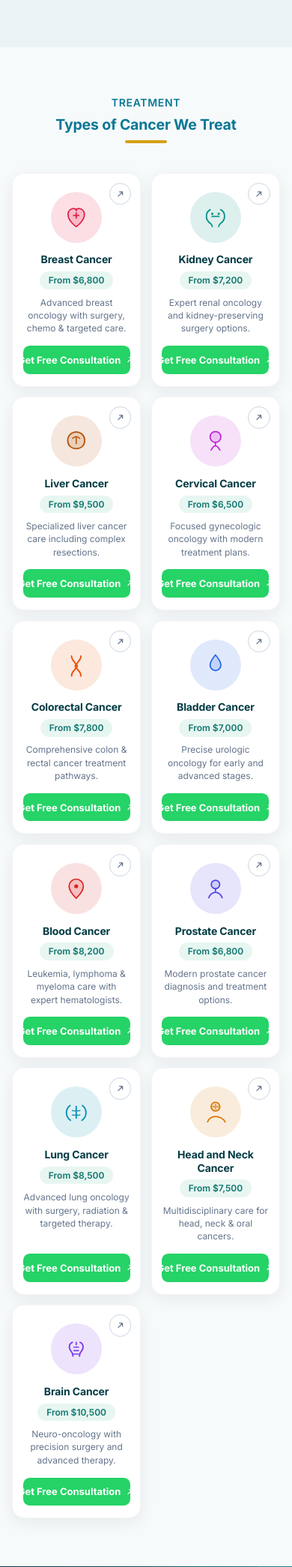
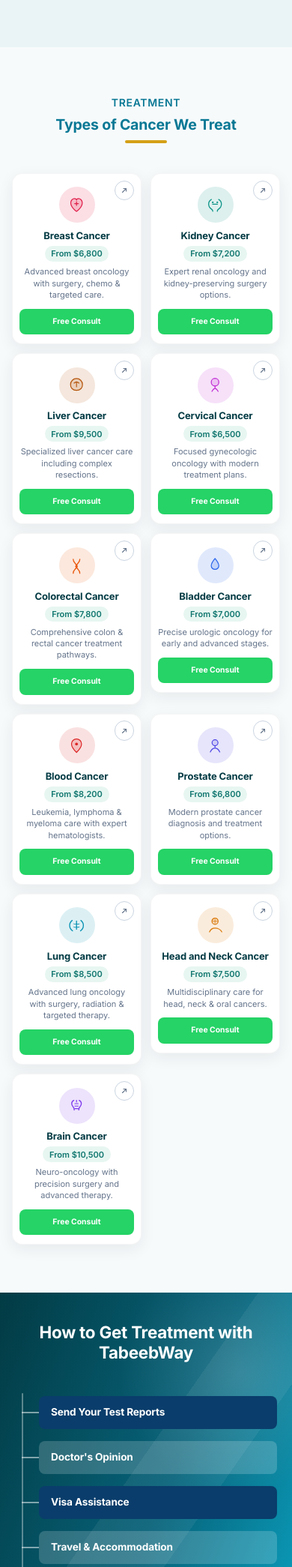
Before and after one commit to mnadwi3/kenyalandingpage, a PHP site: page / in a window 390 px wide. Shown: the part 2393-4483 px from the top of the page at 75% size. Run offline with PHP 8.4, Linux system fonts and the light colour scheme; some libraries are stand-ins or nearby versions.

Commit message:
Tighten treatment cards on mobile and prevent CTA button overflow.
Co-authored-by: Cursor <cursoragent@cursor.com>

```diff
--- a/css/styles.css
+++ b/css/styles.css
@@ -175,7 +175,8 @@ label {
 .tx-grid {
   display: grid;
   grid-template-columns: repeat(2, minmax(0, 1fr));
-  gap: 0.85rem;
+  gap: 0.75rem;
+  align-items: start;
 }
 @media (min-width: 1024px) {
   .tx-grid {
@@ -190,12 +191,13 @@ label {
   align-items: center;
   text-align: center;
   background: #fff;
-  border-radius: 1rem;
-  padding: 1.35rem 0.85rem 1rem;
+  border-radius: 0.85rem;
+  padding: 1rem 0.55rem 0.75rem;
   box-shadow: 0 6px 20px rgba(15, 23, 42, 0.07);
   border: 1px solid rgba(15, 23, 42, 0.04);
   transition: transform 0.2s ease, box-shadow 0.2s ease;
-  height: 100%;
+  min-width: 0;
+  width: 100%;
 }
 .tx-card:hover {
   transform: translateY(-3px);
@@ -203,10 +205,10 @@ label {
 }
 .tx-page-link {
   position: absolute;
-  top: 0.75rem;
-  right: 0.75rem;
-  width: 1.85rem;
-  height: 1.85rem;
+  top: 0.55rem;
+  right: 0.55rem;
+  width: 1.65rem;
+  height: 1.65rem;
   border-radius: 999px;
   border: 1.5px solid #CBD5E1;
   color: #64748B;
@@ -224,13 +226,13 @@ label {
   background: #F0F9FB;
 }
 .tx-page-link svg {
-  width: 0.85rem;
-  height: 0.85rem;
+  width: 0.75rem;
+  height: 0.75rem;
   display: block;
 }
 .tx-icon {
-  width: 4.25rem;
-  height: 4.25rem;
+  width: 3rem;
+  height: 3rem;
   border-radius: 999px;
   background: #EAF7F4;
   background: color-mix(in srgb, var(--tx-color, #076279) 14%, #fff);
@@ -238,12 +240,12 @@ label {
   display: flex;
   align-items: center;
   justify-content: center;
-  margin: 0.15rem 0 0.85rem;
+  margin: 0.1rem 0 0.55rem;
   flex-shrink: 0;
 }
 .tx-icon svg {
-  width: 2.35rem;
-  height: 2.35rem;
+  width: 1.65rem;
+  height: 1.65rem;
   display: block;
 }
 .tx-body {
@@ -251,12 +253,12 @@ label {
   display: flex;
   flex-direction: column;
   align-items: center;
-  flex: 1;
+  min-width: 0;
 }
 .tx-card h3,
 .tx-body h3 {
-  margin: 0 0 0.45rem;
-  font-size: 0.875rem !important;
+  margin: 0 0 0.35rem;
+  font-size: 0.8125rem !important;
   font-weight: 700 !important;
   line-height: 1.25 !important;
   color: #023B44;
@@ -274,58 +276,68 @@ label {
   display: inline-flex;
   align-items: center;
   justify-content: center;
-  margin: 0 0 0.55rem;
-  padding: 0.25rem 0.75rem;
+  margin: 0 0 0.4rem;
+  padding: 0.2rem 0.55rem;
   border-radius: 999px;
   background: #E7F6F1;
   color: #0F766E;
-  font-size: 0.75rem;
+  font-size: 0.6875rem;
   font-weight: 600;
   line-height: 1.3;
   white-space: nowrap;
 }
 .tx-card p,
 .tx-body p {
-  margin: 0 0 0.9rem;
-  font-size: 0.75rem;
-  line-height: 1.45;
+  margin: 0 0 0.65rem;
+  font-size: 0.6875rem;
+  line-height: 1.4;
   color: #64748b;
-  flex: 1;
 }
 .tx-book {
   display: inline-flex;
   align-items: center;
   justify-content: center;
-  gap: 0.35rem;
+  gap: 0.25rem;
   width: 100%;
-  min-height: 2.35rem;
-  padding: 0.5rem 0.6rem;
-  margin-top: auto;
-  border-radius: 0.55rem;
+  max-width: 100%;
+  box-sizing: border-box;
+  min-height: 2.15rem;
+  padding: 0.45rem 0.35rem;
+  margin-top: 0;
+  border-radius: 0.5rem;
   background: #25D366;
   color: #fff;
-  font-size: 0.8125rem;
+  font-size: 0.65rem;
   font-weight: 700;
-  line-height: 1.1;
+  line-height: 1.2;
   text-decoration: none;
-  white-space: nowrap;
+  white-space: normal;
+  text-align: center;
+  hyphens: auto;
+  overflow-wrap: anywhere;
   transition: background 0.15s ease;
 }
 .tx-book:hover { background: #1ebe57; }
 .tx-book svg {
-  width: 0.85rem;
-  height: 0.85rem;
-  flex-shrink: 0;
+  display: none;
 }
+.tx-book-full { display: none; }
+.tx-book-short { display: inline; }
 
 @media (min-width: 640px) {
-  .tx-card { padding: 1.5rem 1.1rem 1.15rem; }
+  .tx-grid { align-items: stretch; gap: 1rem; }
+  .tx-card {
+    padding: 1.5rem 1.1rem 1.15rem;
+    height: 100%;
+    border-radius: 1rem;
+  }
   .tx-page-link {
     width: 2rem;
     height: 2rem;
     top: 0.9rem;
     right: 0.9rem;
   }
+  .tx-page-link svg { width: 0.85rem; height: 0.85rem; }
   .tx-icon {
     width: 4.75rem;
     height: 4.75rem;
@@ -335,17 +347,35 @@ label {
     width: 2.6rem;
     height: 2.6rem;
   }
+  .tx-body { flex: 1; }
   .tx-card h3,
   .tx-body h3 {
     font-size: 1rem !important;
   }
-  .tx-price { font-size: 0.8125rem; }
+  .tx-price { font-size: 0.8125rem; padding: 0.25rem 0.75rem; margin-bottom: 0.55rem; }
   .tx-card p,
   .tx-body p {
     font-size: 0.8125rem;
     line-height: 1.5;
+    margin-bottom: 0.9rem;
+    flex: 1;
   }
-  .tx-book { font-size: 0.875rem; min-height: 2.5rem; }
+  .tx-book {
+    margin-top: auto;
+    font-size: 0.875rem;
+    min-height: 2.5rem;
+    padding: 0.5rem 0.75rem;
+    white-space: nowrap;
+    overflow-wrap: normal;
+  }
+  .tx-book-short { display: none; }
+  .tx-book-full { display: inline; }
+  .tx-book svg {
+    display: block;
+    width: 0.85rem;
+    height: 0.85rem;
+    flex-shrink: 0;
+  }
 }
 
 /* ---- Treatment detail pages ---- */
--- a/index.html
+++ b/index.html
@@ -59,7 +59,7 @@
   <link rel="preconnect" href="https://fonts.gstatic.com" crossorigin>
   <link href="https://fonts.googleapis.com/css2?family=Inter:wght@400;500;600;700&display=swap" rel="stylesheet">
 
-  <link rel="stylesheet" href="css/styles.css?v=20260801-tx-pages">
+  <link rel="stylesheet" href="css/styles.css?v=20260801-txcards">
 </head>
 <body class="bg-white antialiased">
   <!-- Google Tag Manager (noscript) -->
@@ -460,7 +460,7 @@
               <span class="tx-price">From $6,800</span>
               <p>Advanced breast oncology with surgery, chemo &amp; targeted care.</p>
             </div>
-            <a class="tx-book" href="https://wa.me/918979983149?text=Hi%2C%20I%20want%20a%20free%20consultation%20for%20Breast%20Cancer%20treatment" target="_blank" rel="noopener noreferrer">Get Free Consultation <svg viewBox="0 0 24 24" fill="none" stroke="currentColor" stroke-width="2.2" aria-hidden="true"><path stroke-linecap="round" stroke-linejoin="round" d="M7 17L17 7M10 7h7v7"/></svg></a>
+            <a class="tx-book" href="https://wa.me/918979983149?text=Hi%2C%20I%20want%20a%20free%20consultation%20for%20Breast%20Cancer%20treatment" target="_blank" rel="noopener noreferrer"><span class="tx-book-short">Free Consult</span><span class="tx-book-full">Get Free Consultation</span> <svg viewBox="0 0 24 24" fill="none" stroke="currentColor" stroke-width="2.2" aria-hidden="true"><path stroke-linecap="round" stroke-linejoin="round" d="M7 17L17 7M10 7h7v7"/></svg></a>
           </article>
           <article class="tx-card reveal">
             <a class="tx-page-link" href="treatments/kidney-cancer.html" aria-label="Open Kidney Cancer details page"><svg viewBox="0 0 24 24" fill="none" stroke="currentColor" stroke-width="2.2" aria-hidden="true"><path stroke-linecap="round" stroke-linejoin="round" d="M7 17L17 7M10 7h7v7"/></svg></a>
@@ -472,7 +472,7 @@
               <span class="tx-price">From $7,200</span>
               <p>Expert renal oncology and kidney-preserving surgery options.</p>
             </div>
-            <a class="tx-book" href="https://wa.me/918979983149?text=Hi%2C%20I%20want%20a%20free%20consultation%20for%20Kidney%20Cancer%20treatment" target="_blank" rel="noopener noreferrer">Get Free Consultation <svg viewBox="0 0 24 24" fill="none" stroke="currentColor" stroke-width="2.2" aria-hidden="true"><path stroke-linecap="round" stroke-linejoin="round" d="M7 17L17 7M10 7h7v7"/></svg></a>
+            <a class="tx-book" href="https://wa.me/918979983149?text=Hi%2C%20I%20want%20a%20free%20consultation%20for%20Kidney%20Cancer%20treatment" target="_blank" rel="noopener noreferrer"><span class="tx-book-short">Free Consult</span><span class="tx-book-full">Get Free Consultation</span> <svg viewBox="0 0 24 24" fill="none" stroke="currentColor" stroke-width="2.2" aria-hidden="true"><path stroke-linecap="round" stroke-linejoin="round" d="M7 17L17 7M10 7h7v7"/></svg></a>
           </article>
           <article class="tx-card reveal">
             <a class="tx-page-link" href="treatments/liver-cancer.html" aria-label="Open Liver Cancer details page"><svg viewBox="0 0 24 24" fill="none" stroke="currentColor" stroke-width="2.2" aria-hidden="true"><path stroke-linecap="round" stroke-linejoin="round" d="M7 17L17 7M10 7h7v7"/></svg></a>
@@ -484,7 +484,7 @@
               <span class="tx-price">From $9,500</span>
               <p>Specialized liver cancer care including complex resections.</p>
             </div>
-            <a class="tx-book" href="https://wa.me/918979983149?text=Hi%2C%20I%20want%20a%20free%20consultation%20for%20Liver%20Cancer%20treatment" target="_blank" rel="noopener noreferrer">Get Free Consultation <svg viewBox="0 0 24 24" fill="none" stroke="currentColor" stroke-width="2.2" aria-hidden="true"><path stroke-linecap="round" stroke-linejoin="round" d="M7 17L17 7M10 7h7v7"/></svg></a>
+            <a class="tx-book" href="https://wa.me/918979983149?text=Hi%2C%20I%20want%20a%20free%20consultation%20for%20Liver%20Cancer%20treatment" target="_blank" rel="noopener noreferrer"><span class="tx-book-short">Free Consult</span><span class="tx-book-full">Get Free Consultation</span> <svg viewBox="0 0 24 24" fill="none" stroke="currentColor" stroke-width="2.2" aria-hidden="true"><path stroke-linecap="round" stroke-linejoin="round" d="M7 17L17 7M10 7h7v7"/></svg></a>
           </article>
           <article class="tx-card reveal">
             <a class="tx-page-link" href="treatments/cervical-cancer.html" aria-label="Open Cervical Cancer details page"><svg viewBox="0 0 24 24" fill="none" stroke="currentColor" stroke-width="2.2" aria-hidden="true"><path stroke-linecap="round" stroke-linejoin="round" d="M7 17L17 7M10 7h7v7"/></svg></a>
@@ -496,7 +496,7 @@
               <span class="tx-price">From $6,500</span>
               <p>Focused gynecologic oncology with modern treatment plans.</p>
             </div>
-            <a class="tx-book" href="https://wa.me/918979983149?text=Hi%2C%20I%20want%20a%20free%20consultation%20for%20Cervical%20Cancer%20treatment" target="_blank" rel="noopener noreferrer">Get Free Consultation <svg viewBox="0 0 24 24" fill="none" stroke="currentColor" stroke-width="2.2" aria-hidden="true"><path stroke-linecap="round" stroke-linejoin="round" d="M7 17L17 7M10 7h7v7"/></svg></a>
+            <a class="tx-book" href="https://wa.me/918979983149?text=Hi%2C%20I%20want%20a%20free%20consultation%20for%20Cervical%20Cancer%20treatment" target="_blank" rel="noopener noreferrer"><span class="tx-book-short">Free Consult</span><span class="tx-book-full">Get Free Consultation</span> <svg viewBox="0 0 24 24" fill="none" stroke="currentColor" stroke-width="2.2" aria-hidden="true"><path stroke-linecap="round" stroke-linejoin="round" d="M7 17L17 7M10 7h7v7"/></svg></a>
           </article>
           <article class="tx-card reveal">
             <a class="tx-page-link" href="treatments/colorectal-cancer.html" aria-label="Open Colorectal Cancer details page"><svg viewBox="0 0 24 24" fill="none" stroke="currentColor" stroke-width="2.2" aria-hidden="true"><path stroke-linecap="round" stroke-linejoin="round" d="M7 17L17 7M10 7h7v7"/></svg></a>
@@ -508,7 +508,7 @@
               <span class="tx-price">From $7,800</span>
               <p>Comprehensive colon &amp; rectal cancer treatment pathways.</p>
             </div>
-            <a class="tx-book" href="https://wa.me/918979983149?text=Hi%2C%20I%20want%20a%20free%20consultation%20for%20Colorectal%20Cancer%20treatment" target="_blank" rel="noopener noreferrer">Get Free Consultation <svg viewBox="0 0 24 24" fill="none" stroke="currentColor" stroke-width="2.2" aria-hidden="true"><path stroke-linecap="round" stroke-linejoin="round" d="M7 17L17 7M10 7h7v7"/></svg></a>
+            <a class="tx-book" href="https://wa.me/918979983149?text=Hi%2C%20I%20want%20a%20free%20consultation%20for%20Colorectal%20Cancer%20treatment" target="_blank" rel="noopener noreferrer"><span class="tx-book-short">Free Consult</span><span class="tx-book-full">Get Free Consultation</span> <svg viewBox="0 0 24 24" fill="none" stroke="currentColor" stroke-width="2.2" aria-hidden="true"><path stroke-linecap="round" stroke-linejoin="round" d="M7 17L17 7M10 7h7v7"/></svg></a>
           </article>
           <article class="tx-card reveal">
             <a class="tx-page-link" href="treatments/bladder-cancer.html" aria-label="Open Bladder Cancer details page"><svg viewBox="0 0 24 24" fill="none" stroke="currentColor" stroke-width="2.2" aria-hidden="true"><path stroke-linecap="round" stroke-linejoin="round" d="M7 17L17 7M10 7h7v7"/></svg></a>
@@ -520,7 +520,7 @@
               <span class="tx-price">From $7,000</span>
               <p>Precise urologic oncology for early and advanced stages.</p>
             </div>
-            <a class="tx-book" href="https://wa.me/918979983149?text=Hi%2C%20I%20want%20a%20free%20consultation%20for%20Bladder%20Cancer%20treatment" target="_blank" rel="noopener noreferrer">Get Free Consultation <svg viewBox="0 0 24 24" fill="none" stroke="currentColor" stroke-width="2.2" aria-hidden="true"><path stroke-linecap="round" stroke-linejoin="round" d="M7 17L17 7M10 7h7v7"/></svg></a>
+            <a class="tx-book" href="https://wa.me/918979983149?text=Hi%2C%20I%20want%20a%20free%20consultation%20for%20Bladder%20Cancer%20treatment" target="_blank" rel="noopener noreferrer"><span class="tx-book-short">Free Consult</span><span class="tx-book-full">Get Free Consultation</span> <svg viewBox="0 0 24 24" fill="none" stroke="currentColor" stroke-width="2.2" aria-hidden="true"><path stroke-linecap="round" stroke-linejoin="round" d="M7 17L17 7M10 7h7v7"/></svg></a>
           </article>
           <article class="tx-card reveal">
             <a class="tx-page-link" href="treatments/blood-cancer.html" aria-label="Open Blood Cancer details page"><svg viewBox="0 0 24 24" fill="none" stroke="currentColor" stroke-width="2.2" aria-hidden="true"><path stroke-linecap="round" stroke-linejoin="round" d="M7 17L17 7M10 7h7v7"/></svg></a>
@@ -532,7 +532,7 @@
               <span class="tx-price">From $8,200</span>
               <p>Leukemia, lymphoma &amp; myeloma care with expert hematologists.</p>
             </div>
-            <a class="tx-book" href="https://wa.me/918979983149?text=Hi%2C%20I%20want%20a%20free%20consultation%20for%20Blood%20Cancer%20treatment" target="_blank" rel="noopener noreferrer">Get Free Consultation <svg viewBox="0 0 24 24" fill="none" stroke="currentColor" stroke-width="2.2" aria-hidden="true"><path stroke-linecap="round" stroke-linejoin="round" d="M7 17L17 7M10 7h7v7"/></svg></a>
+            <a class="tx-book" href="https://wa.me/918979983149?text=Hi%2C%20I%20want%20a%20free%20consultation%20for%20Blood%20Cancer%20treatment" target="_blank" rel="noopener noreferrer"><span class="tx-book-short">Free Consult</span><span class="tx-book-full">Get Free Consultation</span> <svg viewBox="0 0 24 24" fill="none" stroke="currentColor" stroke-width="2.2" aria-hidden="true"><path stroke-linecap="round" stroke-linejoin="round" d="M7 17L17 7M10 7h7v7"/></svg></a>
           </article>
           <article class="tx-card reveal">
             <a class="tx-page-link" href="treatments/prostate-cancer.html" aria-label="Open Prostate Cancer details page"><svg viewBox="0 0 24 24" fill="none" stroke="currentColor" stroke-width="2.2" aria-hidden="true"><path stroke-linecap="round" stroke-linejoin="round" d="M7 17L17 7M10 7h7v7"/></svg></a>
@@ -544,7 +544,7 @@
               <span class="tx-price">From $6,800</span>
               <p>Modern prostate cancer diagnosis and treatment options.</p>
             </div>
-            <a class="tx-book" href="https://wa.me/918979983149?text=Hi%2C%20I%20want%20a%20free%20consultation%20for%20Prostate%20Cancer%20treatment" target="_blank" rel="noopener noreferrer">Get Free Consultation <svg viewBox="0 0 24 24" fill="none" stroke="currentColor" stroke-width="2.2" aria-hidden="true"><path stroke-linecap="round" stroke-linejoin="round" d="M7 17L17 7M10 7h7v7"/></svg></a>
+            <a class="tx-book" href="https://wa.me/918979983149?text=Hi%2C%20I%20want%20a%20free%20consultation%20for%20Prostate%20Cancer%20treatment" target="_blank" rel="noopener noreferrer"><span class="tx-book-short">Free Consult</span><span class="tx-book-full">Get Free Consultation</span> <svg viewBox="0 0 24 24" fill="none" stroke="currentColor" stroke-width="2.2" aria-hidden="true"><path stroke-linecap="round" stroke-linejoin="round" d="M7 17L17 7M10 7h7v7"/></svg></a>
           </article>
           <article class="tx-card reveal">
             <a class="tx-page-link" href="treatments/lung-cancer.html" aria-label="Open Lung Cancer details page"><svg viewBox="0 0 24 24" fill="none" stroke="currentColor" stroke-width="2.2" aria-hidden="true"><path stroke-linecap="round" stroke-linejoin="round" d="M7 17L17 7M10 7h7v7"/></svg></a>
@@ -556,7 +556,7 @@
               <span class="tx-price">From $8,500</span>
               <p>Advanced lung oncology with surgery, radiation &amp; targeted therapy.</p>
             </div>
-            <a class="tx-book" href="https://wa.me/918979983149?text=Hi%2C%20I%20want%20a%20free%20consultation%20for%20Lung%20Cancer%20treatment" target="_blank" rel="noopener noreferrer">Get Free Consultation <svg viewBox="0 0 24 24" fill="none" stroke="currentColor" stroke-width="2.2" aria-hidden="true"><path stroke-linecap="round" stroke-linejoin="round" d="M7 17L17 7M10 7h7v7"/></svg></a>
+            <a class="tx-book" href="https://wa.me/918979983149?text=Hi%2C%20I%20want%20a%20free%20consultation%20for%20Lung%20Cancer%20treatment" target="_blank" rel="noopener noreferrer"><span class="tx-book-short">Free Consult</span><span class="tx-book-full">Get Free Consultation</span> <svg viewBox="0 0 24 24" fill="none" stroke="currentColor" stroke-width="2.2" aria-hidden="true"><path stroke-linecap="round" stroke-linejoin="round" d="M7 17L17 7M10 7h7v7"/></svg></a>
           </article>
           <article class="tx-card reveal">
             <a class="tx-page-link" href="treatments/head-and-neck-cancer.html" aria-label="Open Head and Neck Cancer details page"><svg viewBox="0 0 24 24" fill="none" stroke="currentColor" stroke-width="2.2" aria-hidden="true"><path stroke-linecap="round" stroke-linejoin="round" d="M7 17L17 7M10 7h7v7"/></svg></a>
@@ -568,7 +568,7 @@
               <span class="tx-price">From $7,500</span>
               <p>Multidisciplinary care for head, neck &amp; oral cancers.</p>
             </div>
-            <a class="tx-book" href="https://wa.me/918979983149?text=Hi%2C%20I%20want%20a%20free%20consultation%20for%20Head%20and%20Neck%20Cancer%20treatment" target="_blank" rel="noopener noreferrer">Get Free Consultation <svg viewBox="0 0 24 24" fill="none" stroke="currentColor" stroke-width="2.2" aria-hidden="true"><path stroke-linecap="round" stroke-linejoin="round" d="M7 17L17 7M10 7h7v7"/></svg></a>
+            <a class="tx-book" href="https://wa.me/918979983149?text=Hi%2C%20I%20want%20a%20free%20consultation%20for%20Head%20and%20Neck%20Cancer%20treatment" target="_blank" rel="noopener noreferrer"><span class="tx-book-short">Free Consult</span><span class="tx-book-full">Get Free Consultation</span> <svg viewBox="0 0 24 24" fill="none" stroke="currentColor" stroke-width="2.2" aria-hidden="true"><path stroke-linecap="round" stroke-linejoin="round" d="M7 17L17 7M10 7h7v7"/></svg></a>
           </article>
           <article class="tx-card reveal">
             <a class="tx-page-link" href="treatments/brain-cancer.html" aria-label="Open Brain Cancer details page"><svg viewBox="0 0 24 24" fill="none" stroke="currentColor" stroke-width="2.2" aria-hidden="true"><path stroke-linecap="round" stroke-linejoin="round" d="M7 17L17 7M10 7h7v7"/></svg></a>
@@ -580,7 +580,7 @@
               <span class="tx-price">From $10,500</span>
               <p>Neuro-oncology with precision surgery and advanced therapy.</p>
             </div>
-            <a class="tx-book" href="https://wa.me/918979983149?text=Hi%2C%20I%20want%20a%20free%20consultation%20for%20Brain%20Cancer%20treatment" target="_blank" rel="noopener noreferrer">Get Free Consultation <svg viewBox="0 0 24 24" fill="none" stroke="currentColor" stroke-width="2.2" aria-hidden="true"><path stroke-linecap="round" stroke-linejoin="round" d="M7 17L17 7M10 7h7v7"/></svg></a>
+            <a class="tx-book" href="https://wa.me/918979983149?text=Hi%2C%20I%20want%20a%20free%20consultation%20for%20Brain%20Cancer%20treatment" target="_blank" rel="noopener noreferrer"><span class="tx-book-short">Free Consult</span><span class="tx-book-full">Get Free Consultation</span> <svg viewBox="0 0 24 24" fill="none" stroke="currentColor" stroke-width="2.2" aria-hidden="true"><path stroke-linecap="round" stroke-linejoin="round" d="M7 17L17 7M10 7h7v7"/></svg></a>
           </article>
         </div>
       </div>
```
